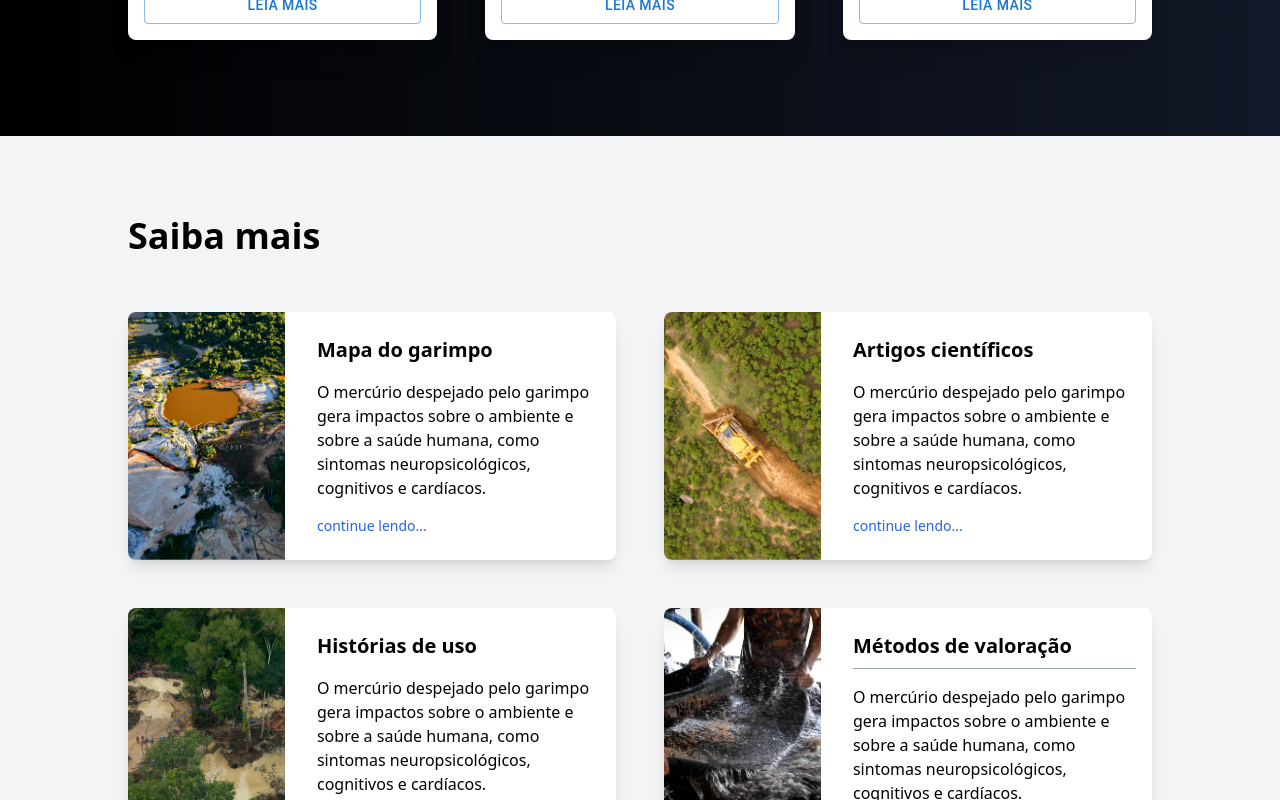
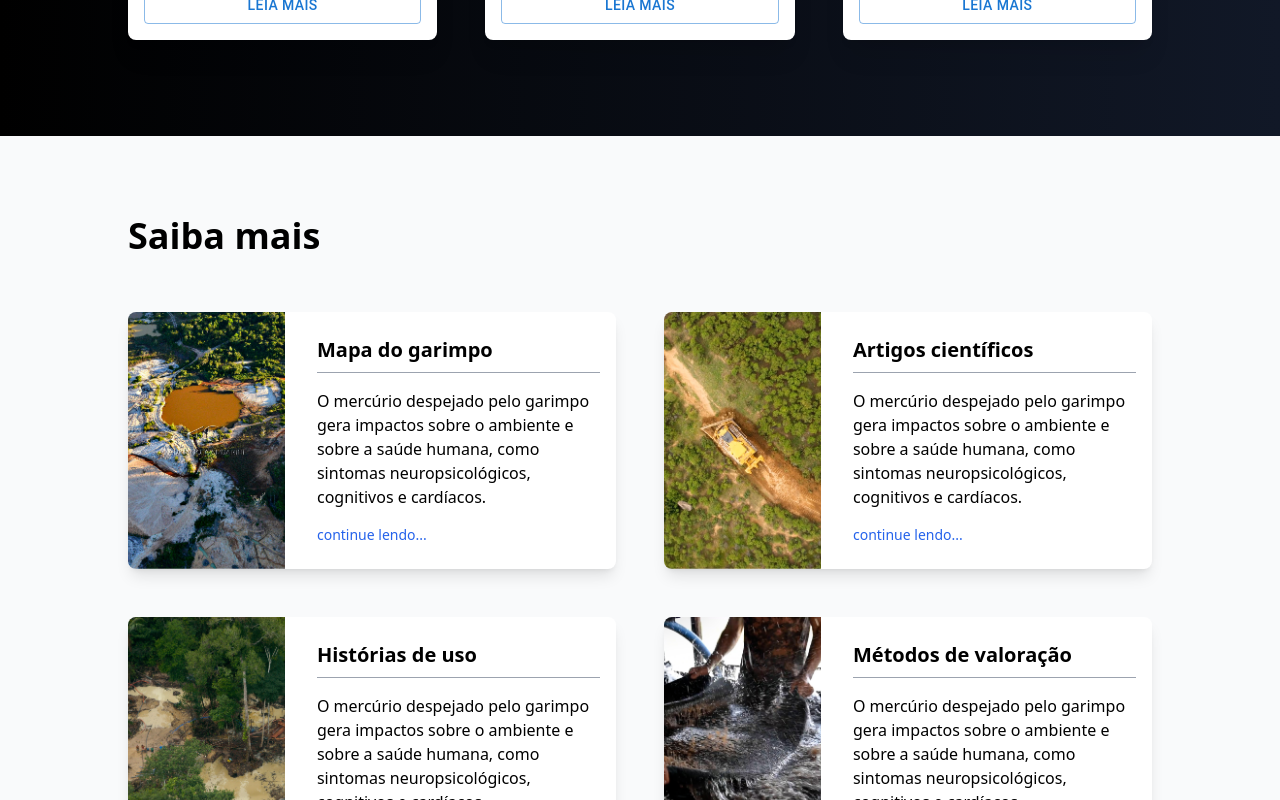
Before and after one commit to caduveloso/csf, a Next.js app: page / in a window 1280 px wide. Shown: the part 1500-2300 px from the top of the page. Built offline with nearby package versions, Linux system fonts and the light colour scheme.

Commit message:
Update index.tsx

```diff
--- a/pages/index.tsx
+++ b/pages/index.tsx
@@ -98,7 +98,7 @@ export default function Home() {
 
         </div>
 
-        <div className='mt-0 pt-20 pb-32 px-4 md:px-0 bg-gradient-to-r from-gray-100 to-gray-100 border-t-0 border-black'>
+        <div className='mt-0 pt-20 pb-32 px-4 md:px-0 bg-gradient-to-r from-gray-50 to-gray-50 border-t-0 border-black'>
 
           <div className='max-w-screen-lg mx-auto'>
             <div className='text-left text-3xl md:text-4xl font-bold mb-14'>Saiba mais</div>
@@ -108,7 +108,7 @@ export default function Home() {
               <div className="col-span-1 flex bg-white rounded-lg p-0 gap-4 shadow-lg">
                 <div className='flex w-1/3 rounded-tl-lg rounded-bl-lg bg-cover bg-center' style={{ backgroundImage: `url("/images/img1.png")` }}></div>
                 <div className='flex w-2/3 flex-col p-4 gap-4'>
-                  <div className='text-xl font-bold mt-2'>Mapa do garimpo</div>
+                  <div className='text-xl font-bold mt-2 border-b border-gray-400 pb-2'>Mapa do garimpo</div>
                   <div className='mb-0'>
                     O mercúrio despejado pelo garimpo gera impactos sobre o ambiente e sobre a saúde humana, como sintomas neuropsicológicos, cognitivos e cardíacos.
                   </div>
@@ -119,7 +119,7 @@ export default function Home() {
               <div className="col-span-1 flex bg-white rounded-lg p-0 gap-4 shadow-lg">
                 <div className='flex w-1/3 rounded-tl-lg rounded-bl-lg bg-cover bg-center' style={{ backgroundImage: `url("/images/img2.png")` }}></div>
                 <div className='flex w-2/3 flex-col p-4 gap-4'>
-                  <div className='text-xl font-bold mt-2'>Artigos científicos</div>
+                  <div className='text-xl font-bold mt-2 border-b border-gray-400 pb-2'>Artigos científicos</div>
                   <div className='mb-0'>
                     O mercúrio despejado pelo garimpo gera impactos sobre o ambiente e sobre a saúde humana, como sintomas neuropsicológicos, cognitivos e cardíacos.
                   </div>
@@ -130,7 +130,7 @@ export default function Home() {
               <div className="col-span-1 flex bg-white rounded-lg p-0 gap-4 shadow-lg">
                 <div className='flex w-1/3 rounded-tl-lg rounded-bl-lg bg-cover bg-center' style={{ backgroundImage: `url("/images/img3.png")` }}></div>
                 <div className='flex w-2/3 flex-col p-4 gap-4'>
-                  <div className='text-xl font-bold mt-2'>Histórias de uso</div>
+                  <div className='text-xl font-bold mt-2 border-b border-gray-400 pb-2'>Histórias de uso</div>
                   <div className='mb-0'>
                     O mercúrio despejado pelo garimpo gera impactos sobre o ambiente e sobre a saúde humana, como sintomas neuropsicológicos, cognitivos e cardíacos.
                   </div>
```
